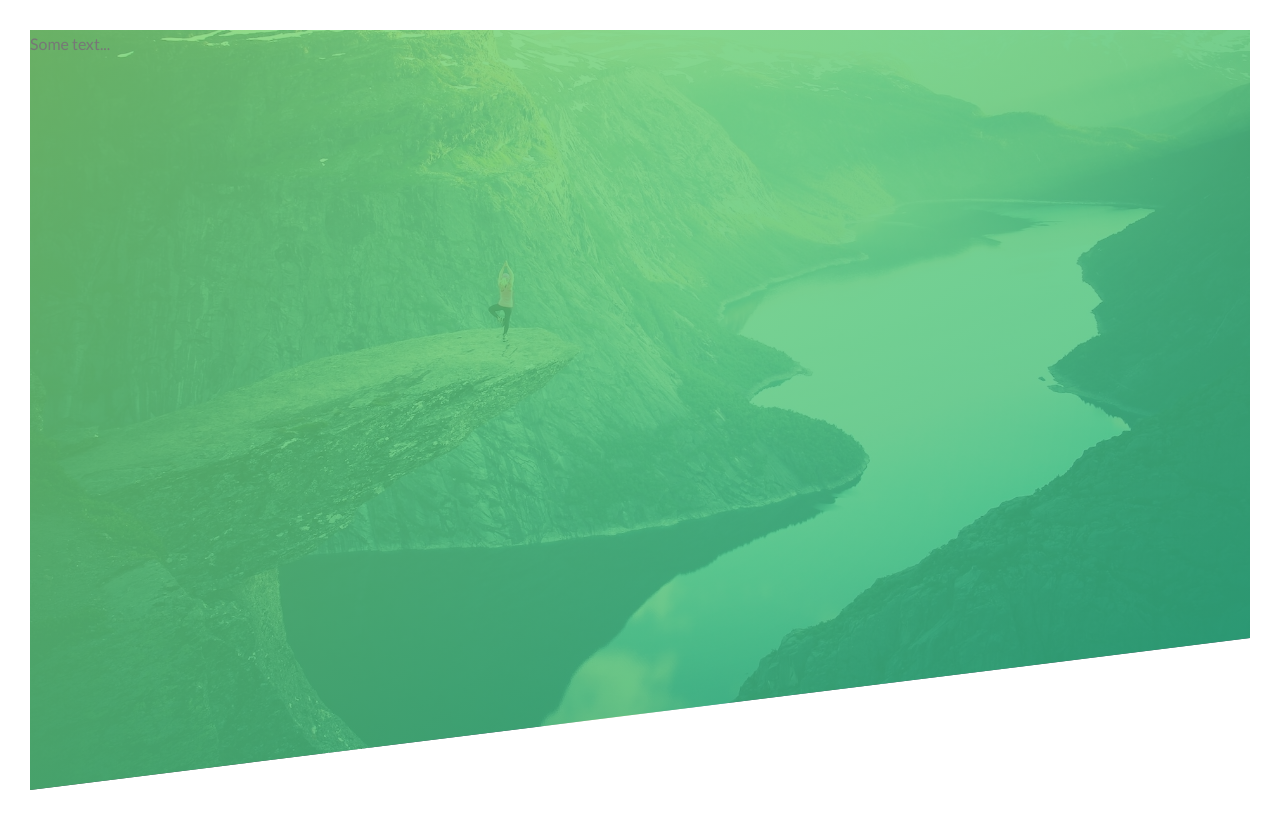
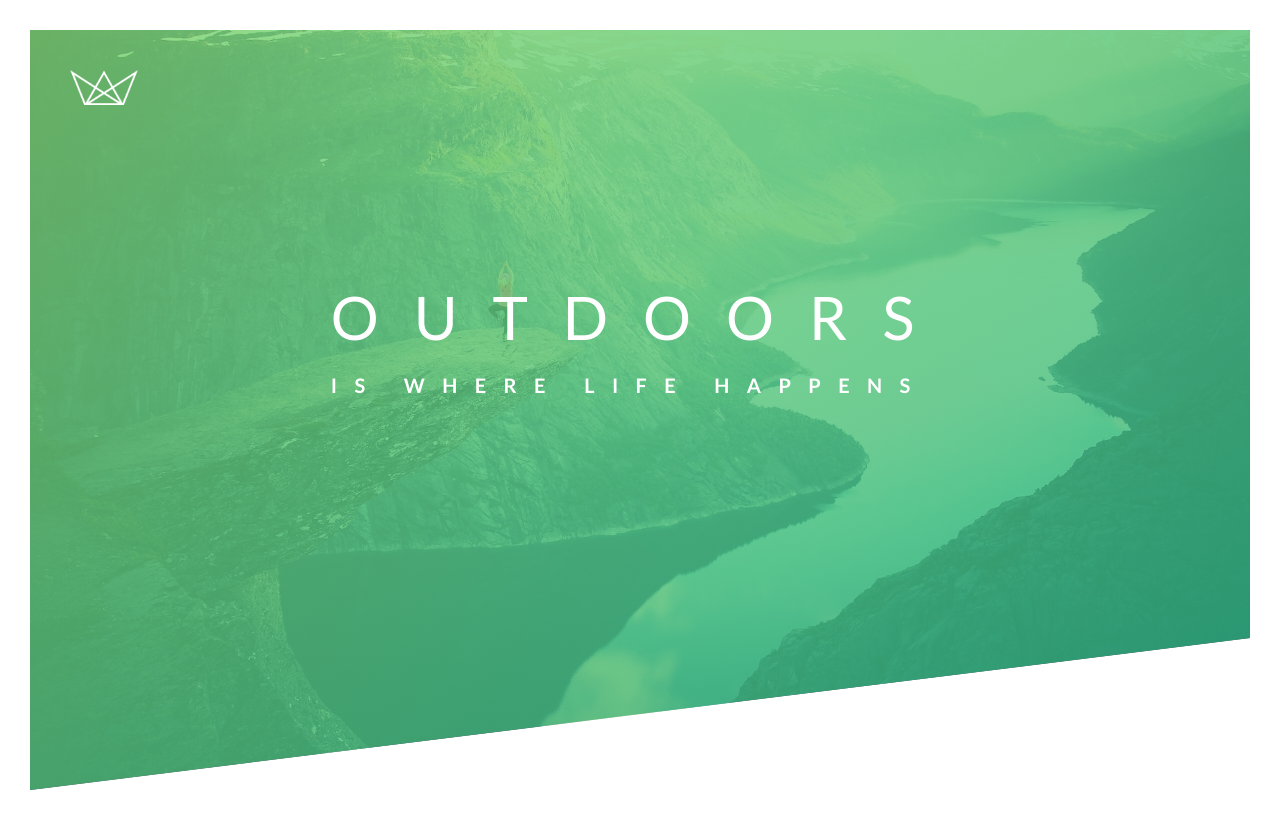
Before and after one commit to Pkdarius/Road-To-Fullstack, a plain HTML site: page 02. Advanced CSS and Sass Flexbox, Grid, Animations and More/Natours/index.html in a window 1280 px wide. Drawn offline with Linux system fonts and the light colour scheme; files that its build step writes are made by us from their sources; files whose address does not match are found by name.

Commit message:
Building the Header - Part 2

```diff
--- a/02. Advanced CSS and Sass Flexbox, Grid, Animations and More/Natours/css/style.css
+++ b/02. Advanced CSS and Sass Flexbox, Grid, Animations and More/Natours/css/style.css
@@ -28,4 +28,41 @@ body {
   background-size: cover;
   background-position: top;
   clip-path: polygon(0 0, 100% 0, 100% 80%, 0 100%);
+  position: relative;
 }
+
+.logo-box {
+  position: absolute;
+  top: 40px;
+  left: 40px;
+}
+
+.logo {
+  height: 35px;
+}
+
+.text-box {
+  position: absolute;
+  top: 40%;
+  left: 50%;
+  transform: translate(-50%, -50%);
+}
+
+.heading-primary {
+  color: #fff;
+  text-transform: uppercase;
+}
+
+.heading-primary-main {
+  display: block;
+  font-size: 60px;
+  font-weight: 400;
+  letter-spacing: 35px;
+}
+
+.heading-primary-sub {
+  display: block;
+  font-size: 20px;
+  font-weight: 700;
+  letter-spacing: 17.4px;
+}
--- a/02. Advanced CSS and Sass Flexbox, Grid, Animations and More/Natours/index.html
+++ b/02. Advanced CSS and Sass Flexbox, Grid, Animations and More/Natours/index.html
@@ -16,7 +16,17 @@
 
 <body>
   <header class="header">
-    Some text...
+    <div class="logo-box">
+      <img src="./img/logo-white.png" alt="Logo" class="logo">
+    </div>
+
+    <div class="text-box">
+      <h1 class="heading-primary">
+        <span class="heading-primary-main">Outdoors</span>
+        <span class="heading-primary-sub">is where life happens</span>
+      </h1>
+    </div>
+
   </header>
 </body>
 
```
